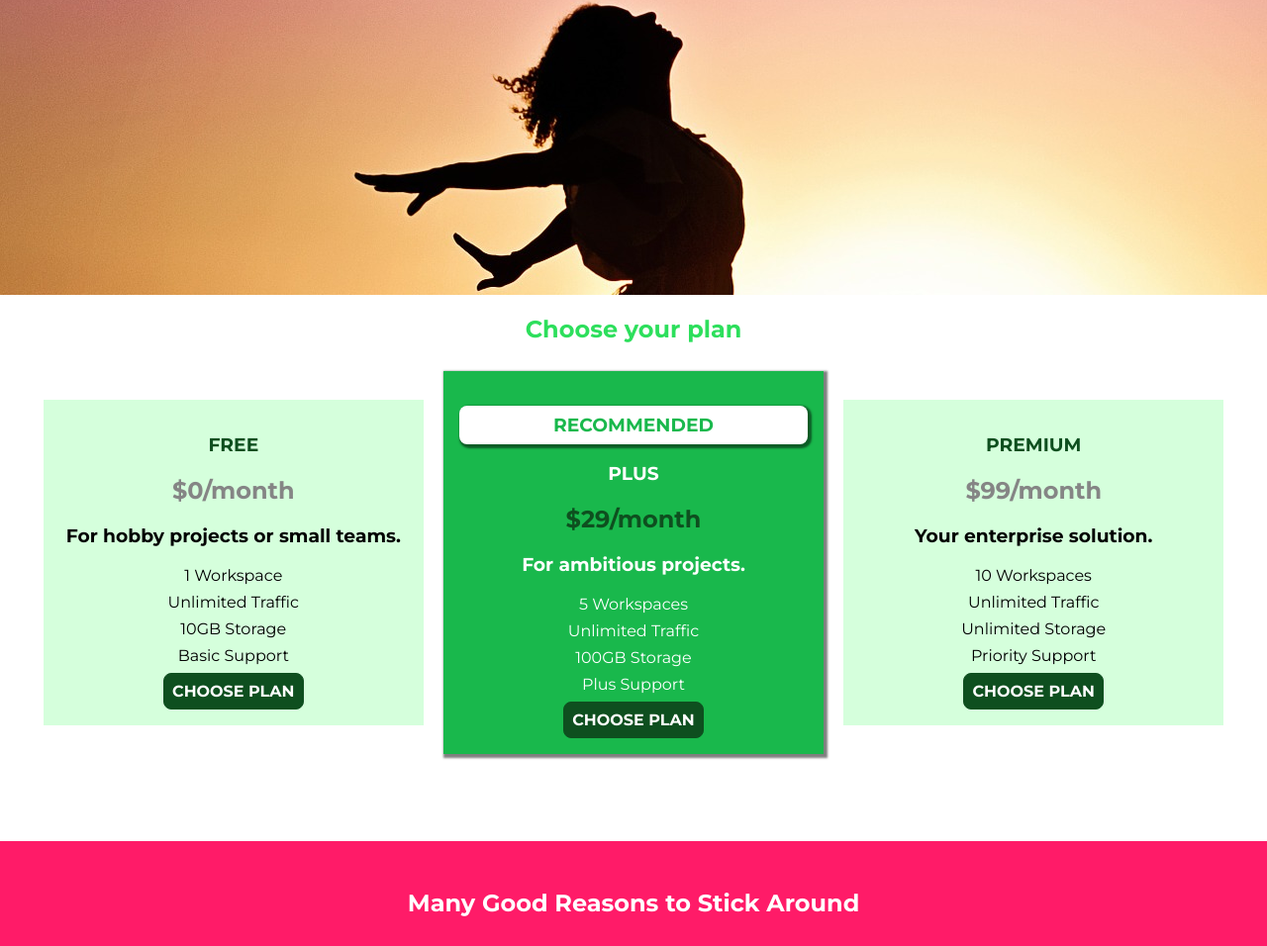
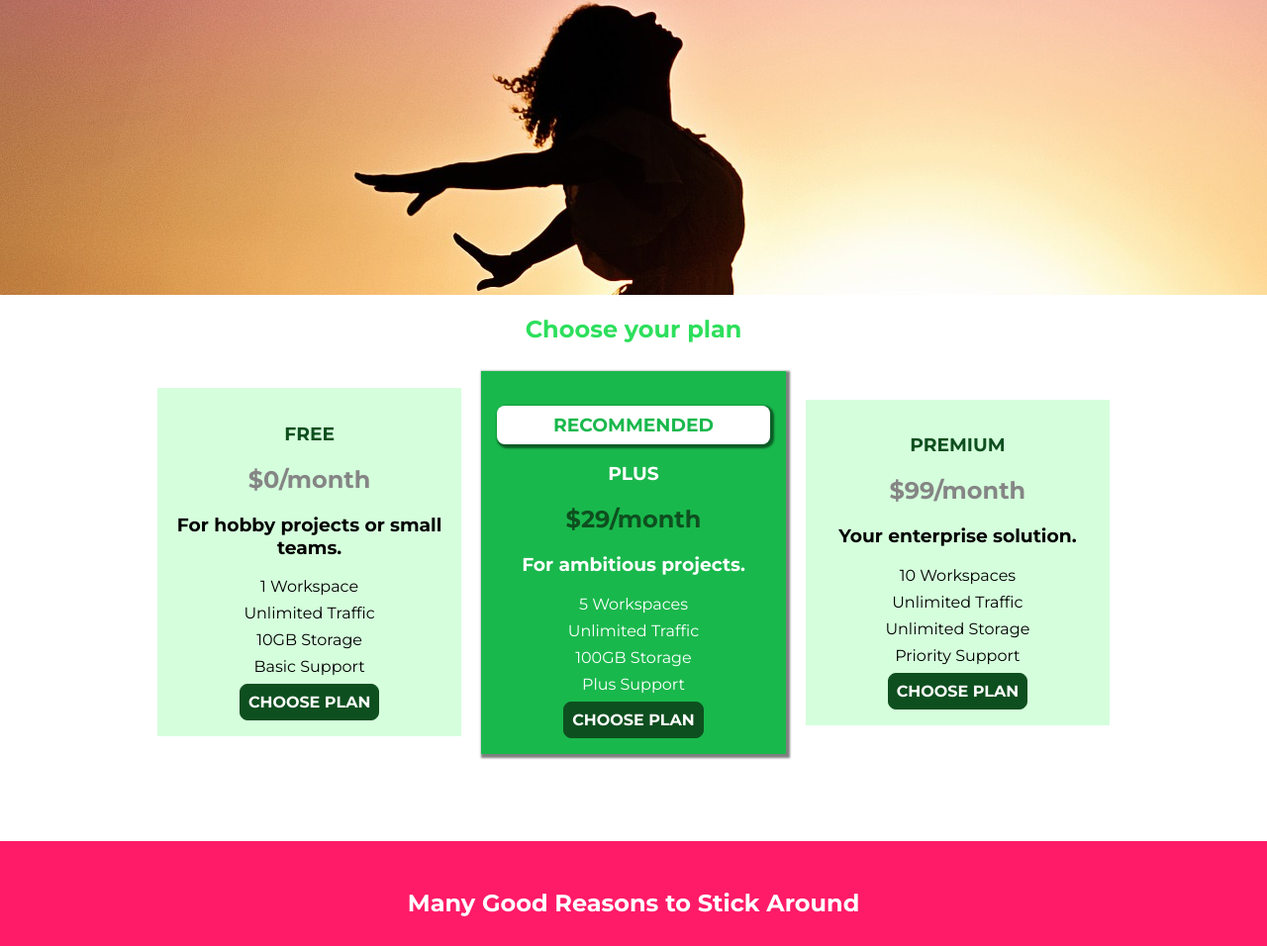
Before and after one commit to mchaitanya/uHost, a plain HTML site: page index.html in a window 1280 px wide. Shown: the part 273-1229 px from the top of the page at 99% size. Drawn offline with Linux system fonts and the light colour scheme.

Commit message:
Centre the plans on the main page

```diff
--- a/index.html
+++ b/index.html
@@ -37,7 +37,7 @@
         </section>
         <section id="plans">
             <h1 class="section-title">Choose your plan</h1>
-            <div>
+            <div class="plans__list">
                 <article class="plan">
                     <h1 class="plan__title">FREE</h1>
                     <h2 class="plan__price">$0/month</h2>
--- a/main.css
+++ b/main.css
@@ -17,7 +17,9 @@
 }
 
 /* plans */
-#plans {
+.plans__list {
+    width: 80%;
+    margin: auto;
     text-align: center;
 }
 
```
